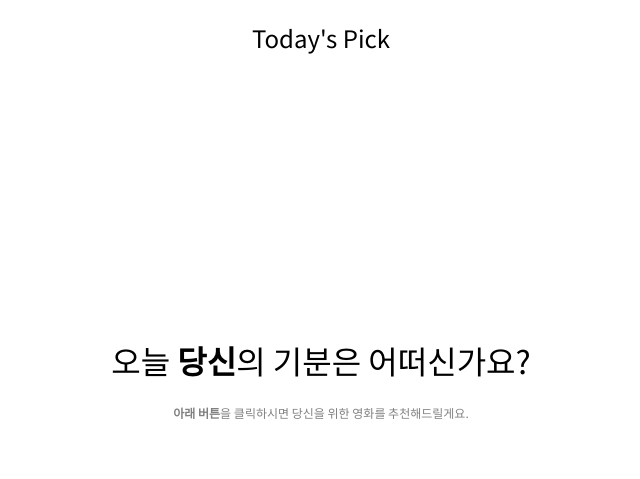
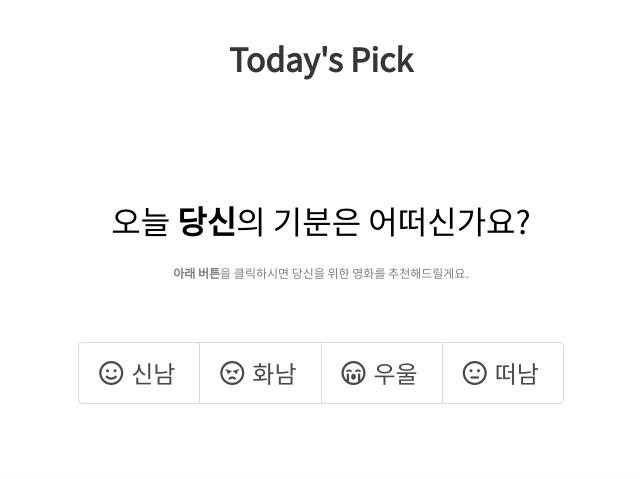
Before and after one commit to making-challenge-7-1/tmm, a Flask app: page / in a window 1280 px wide. Shown: the part 132-611 px from the top of the page, without its empty margins (319-959 px from the left). Run offline with Flask 2, Linux system fonts and the light colour scheme; data that the repository does not hold is empty; some libraries are stand-ins or nearby versions.

Commit message:
ui update

```diff
--- a/static/css/style.css
+++ b/static/css/style.css
@@ -21,6 +21,9 @@
 .title{
   font-weight: 800;
 
+}
+.recommend-title{
+  width: 100%;
 }
 
 main {
@@ -47,9 +50,17 @@
   width: 100%;
   height: auto;
   text-align: center;
+  justify-content: center;
+  margin: 20px;
+}
+#movie-recommend-title{
+  margin: 20px;
+}
+
+.movie-recommend-item{
   display: flex;
   justify-content: center;
-  margin: 0 20px;
+  align-items: center;
 }
 
 .movie-recommend-list {
@@ -95,8 +106,7 @@
 }
 
 .movie-card-head {
-  width: 150px;
-  height: 180px;
+  width: 200px;
   margin: 20px;
   align-items: center;
 }
--- a/static/scripts/main.js
+++ b/static/scripts/main.js
@@ -81,7 +81,7 @@
   let m_list = document.getElementById("movie-list");
 
   if (recommend.style.display == "none") {
-    recommend.style.display = "flex";
+    recommend.style.display = "block";
     m_list.style.display = "none";
   } else {
     recommend.style.display = "none";
--- a/templates/index.html
+++ b/templates/index.html
@@ -1,23 +1,25 @@
 {% extends "base.html" %}
 {% block main %}
-<div id="movie-today">
-    <h2>Today's Pick</h2>
-</div>
+
 <div id="movie-recommend">
-    <div class="columns movie-recommend-list">
-        <div class="column">
+  <div id="movie-recommend-title">
+  <h2 class="title">Today's Pick</h2>
+  </div>
+
+  <div class="columns movie-recommend-list">
+        <div class="column is-one-quarter movie-recommend-item">
             <div id="head-happy" class="movie-card-head">
             </div>
         </div>
-        <div class="column">
+        <div class="column is-one-quarter movie-recommend-item">
             <div id="head-angry" class="movie-card-head">
             </div>
         </div>
-        <div class="column">
+        <div class="column is-one-quarter movie-recommend-item">
             <div id="head-sad" class="movie-card-head">
             </div>
         </div>
-        <div class="column">
+        <div class="column is-one-quarter movie-recommend-item">
             <div id="head-move" class="movie-card-head">
             </div>
         </div>
```
